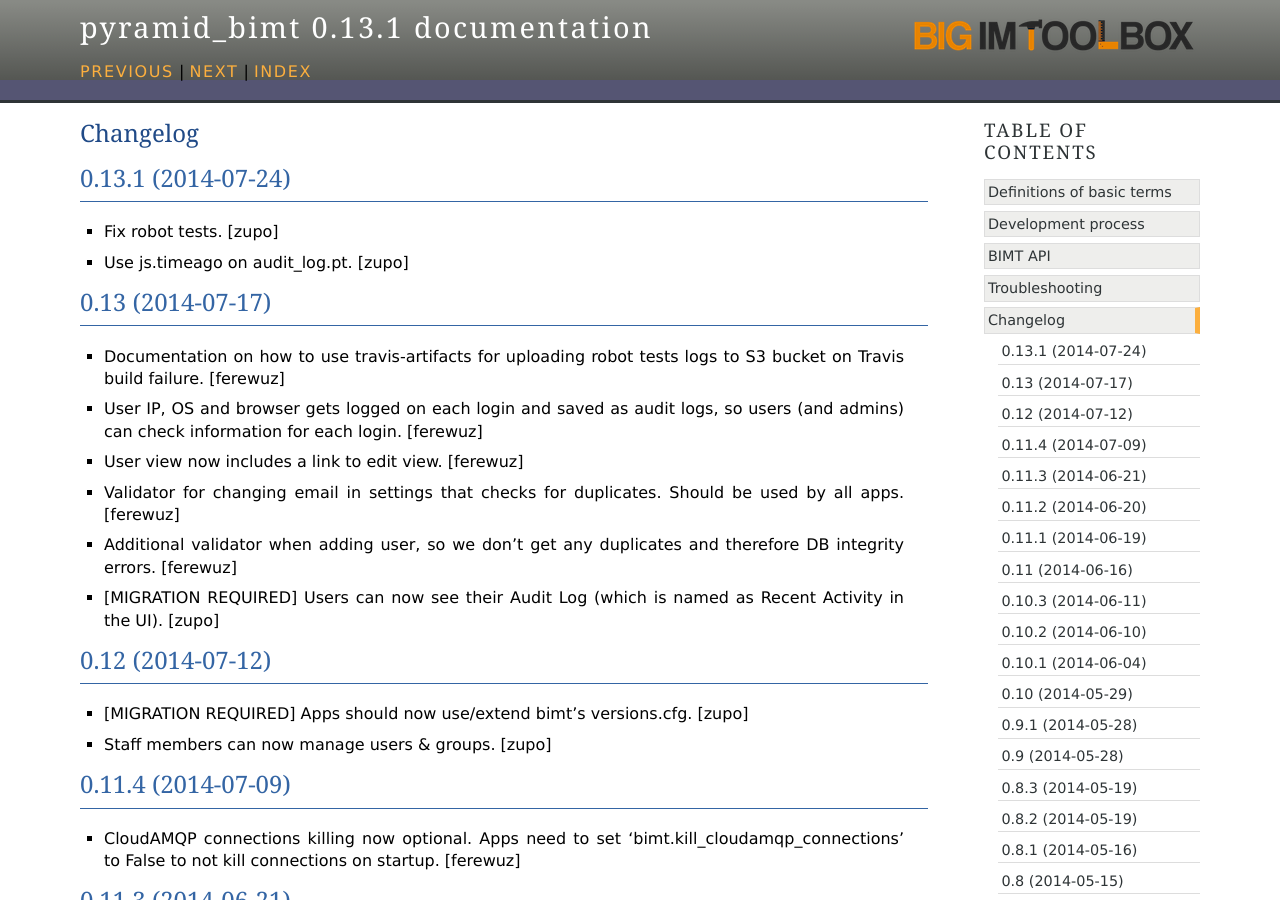
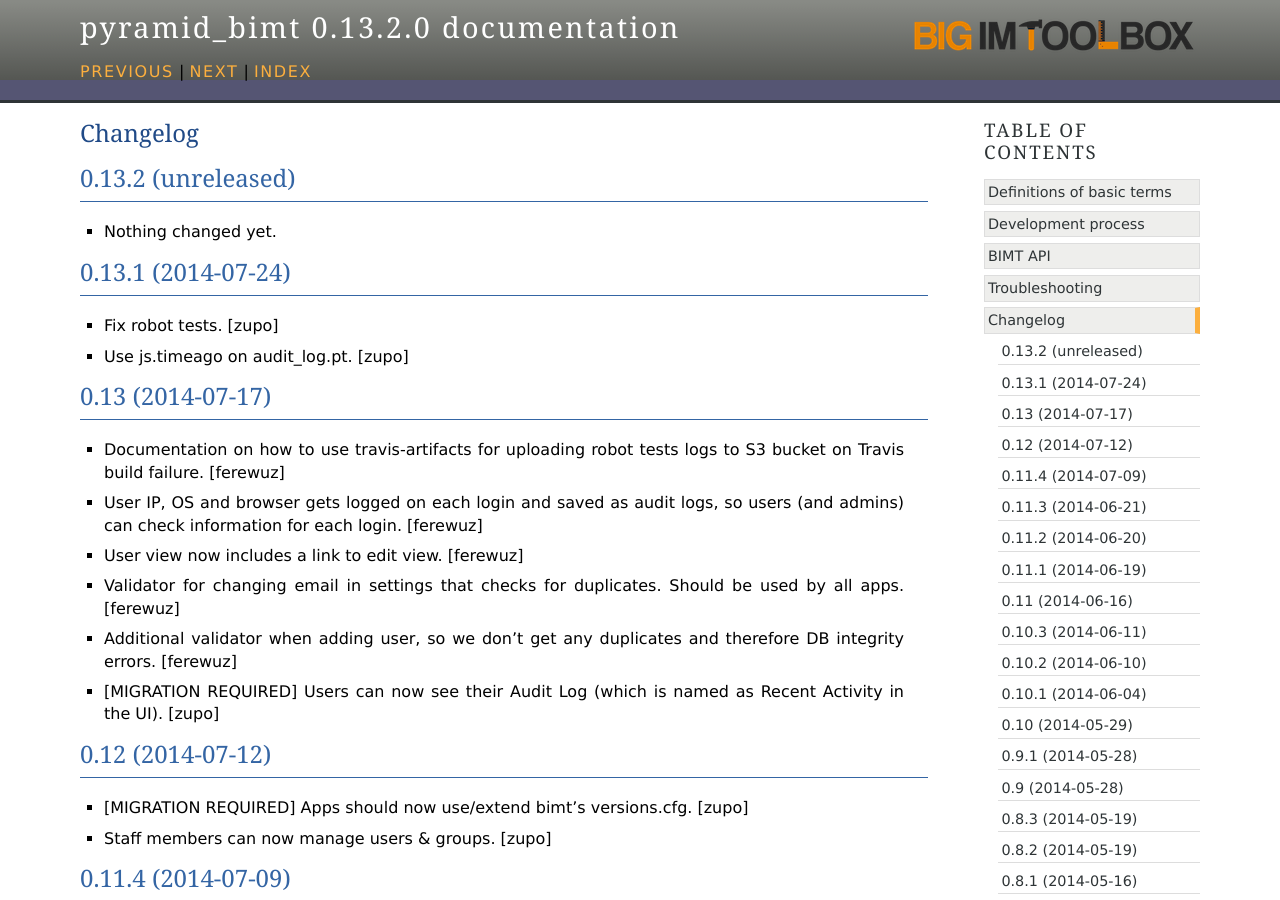
Before and after one commit to persho/pyramid_bimt, a Sphinx documentation site: the page built from docs/CHANGELOG.rst, in a window 1280 px wide and 900 px high. Built offline with Sphinx 7.4.7, drawn with Linux system fonts in a browser that asks for light colours.

Commit message:
Back to development: 0.13.2

```diff
--- a/docs/CHANGELOG.rst
+++ b/docs/CHANGELOG.rst
@@ -1,5 +1,11 @@
 Changelog
 =========
+
+
+0.13.2 (unreleased)
+-------------------
+
+- Nothing changed yet.
 
 
 0.13.1 (2014-07-24)
--- a/setup.py
+++ b/setup.py
@@ -18,7 +18,7 @@
 
 setup(
     name='pyramid_bimt',
-    version='0.13.1',
+    version='0.13.2.dev0',
     description='Base package for BIMT apps.',
     long_description=long_description,
     classifiers=[
```
